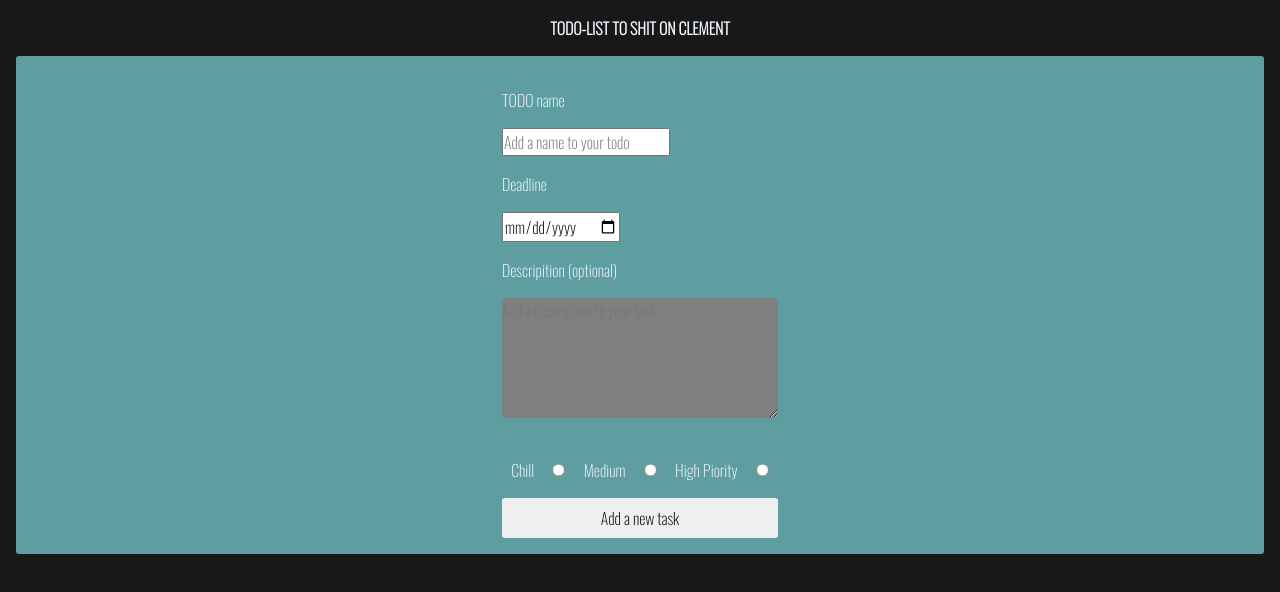
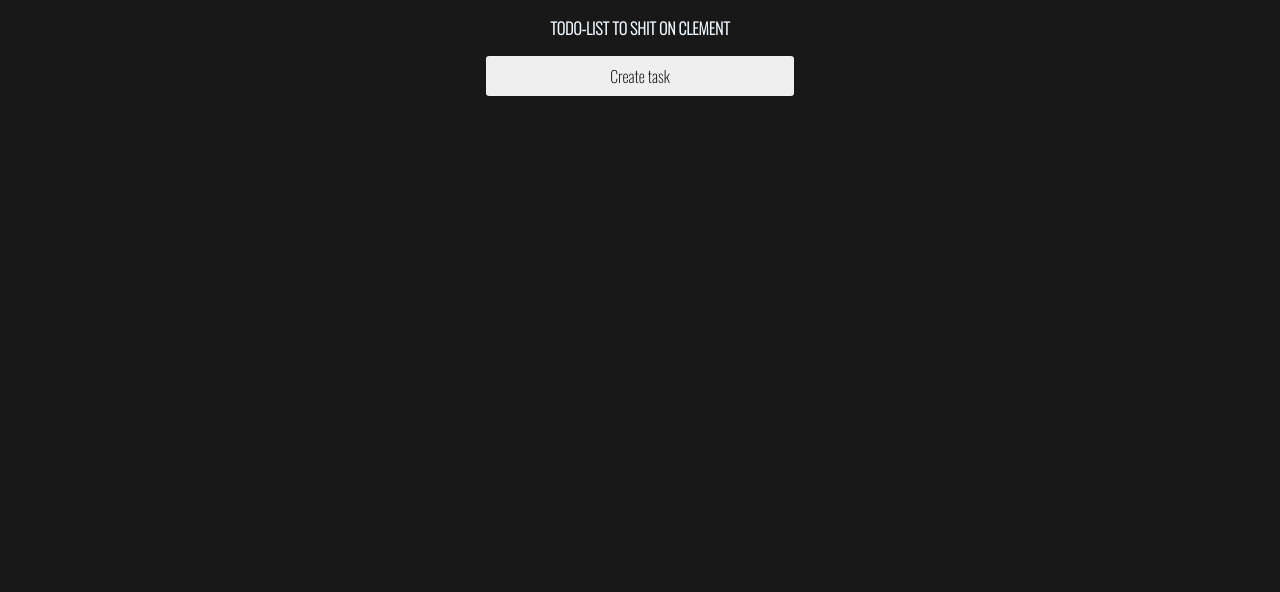
Before and after one commit to vo-olivier250405/ToDoListV2, a website: page index.html in a window 1280 px wide. Drawn offline with nearby package versions, Linux system fonts and the light colour scheme.

Commit message:
[ADD] => index.ts => Récupération des données du formulaire

```diff
--- a/css/style.css
+++ b/css/style.css
@@ -45,6 +45,16 @@ button{
     padding: 0.5rem;
 }
 
+main{
+    display: grid;
+    justify-content: center;
+}
+
+button.add{
+    padding: 0.5rem;
+    margin: 1rem;
+}
+
 h2{
     margin-top: 1rem;
     color: aliceblue;
@@ -54,12 +64,18 @@ div.flex-center{
     justify-content: space-around;
 }
 
+form{
+    visibility: hidden;
+}
+
 .new-todo{
     background-color: cadetblue;
     padding: 1rem;
     margin: 1rem;
     border-radius: 0.2rem;
+    visibility: hidden;
 }
+
 .flex-center{
     display:flex;
     justify-content: center;
--- a/index.html
+++ b/index.html
@@ -11,29 +11,30 @@
         <h2 class="flex-center">TODO-LIST TO SHIT ON CLEMENT</h2>
     </header>
     <main>
+        <button onclick="showForm()" class="add">Create task</button>
         <section class="new-todo">
             <form class="flex-grid" action="" method="get">
                 <label for="title">TODO name</label>
-                <input type="text" name="title" placeholder="Add a name to your todo">
+                <input type="text" name="title" placeholder="Add a name to your todo" id="name">
 
                 <label for="deadline">Deadline</label>
-                <input type="date" name="deadline" id="">
+                <input type="date" name="deadline" id="date">
 
                 <label for="descripition">Descripition (optional)</label>
-                <textarea name="descripition" id="" cols="35" rows="5" placeholder="Add a description to your task"></textarea><br>
+                <textarea name="descripition" id="description" cols="35" rows="5" placeholder="Add a description to your task"></textarea><br>
 
                 <div class="flex-center">
                     <label for="priority">Chill</label>
-                    <input type="radio" name="priority" id="">
+                    <input type="radio" name="priority" id="priority">
 
                     <label for="priority">Medium</label>
-                    <input type="radio" name="priority" id="">
+                    <input type="radio" name="priority" id="priority">
 
                     <label for="priority">High Piority</label>
-                    <input type="radio" name="priority" id="">
+                    <input type="radio" name="priority" id="priority">
                 </div>
 
-                <button type="submit">Add a new task</button>
+                <button onclick="getDatas()" type="submit">Add a new task</button>
             </form>
         </section>
         <section class="todo-list"></section>
--- a/package.json
+++ b/package.json
@@ -2,7 +2,7 @@
 	"name": "typescript",
 	"version": "1.0.0",
 	"description": "Example package.json for the ETNA TS pool",
-	"main": "build/index.js",
+	"main": "scripts/index.js",
 	"scripts": {
 		"dev": "tsc && node .",
 		"build": "tsc",
--- a/scripts/index.js
+++ b/scripts/index.js
@@ -1,2 +1,19 @@
 "use strict";
-console.log("hello world");
+function showForm() {
+    const form = document.querySelector("form");
+    const section = document.querySelector("section.new-todo");
+    form.style.visibility = "visible";
+    section.style.visibility = "visible";
+}
+function getDatas() {
+    const datas = [
+        document.getElementById("name"),
+        document.getElementById("date"),
+        document.getElementById("description"),
+    ];
+    const res = Array();
+    for (const data of datas) {
+        res.push(data.value);
+    }
+    alert(res);
+}
```
Also changed, not shown: src/index.ts (+19 -1 lines).
